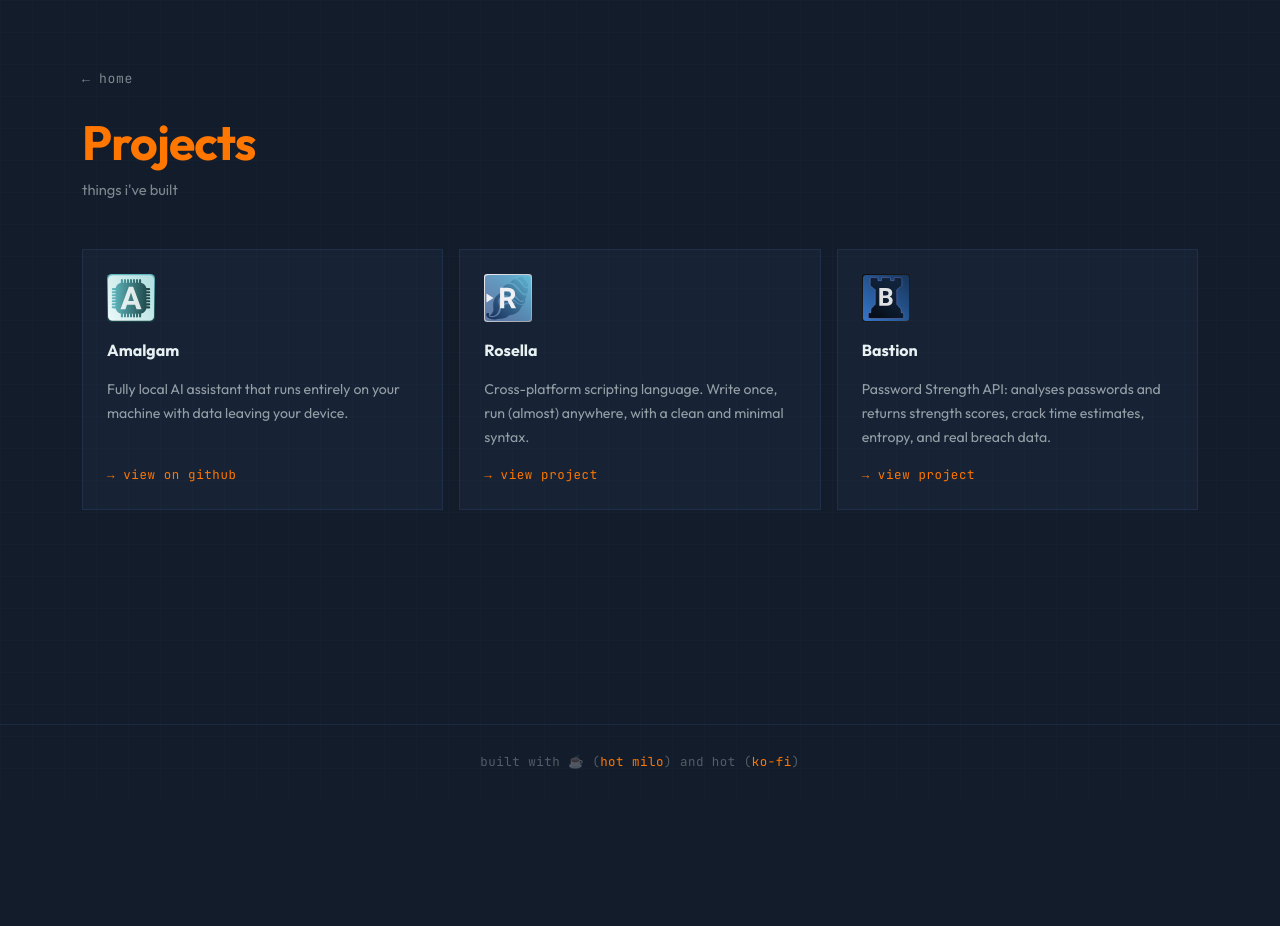
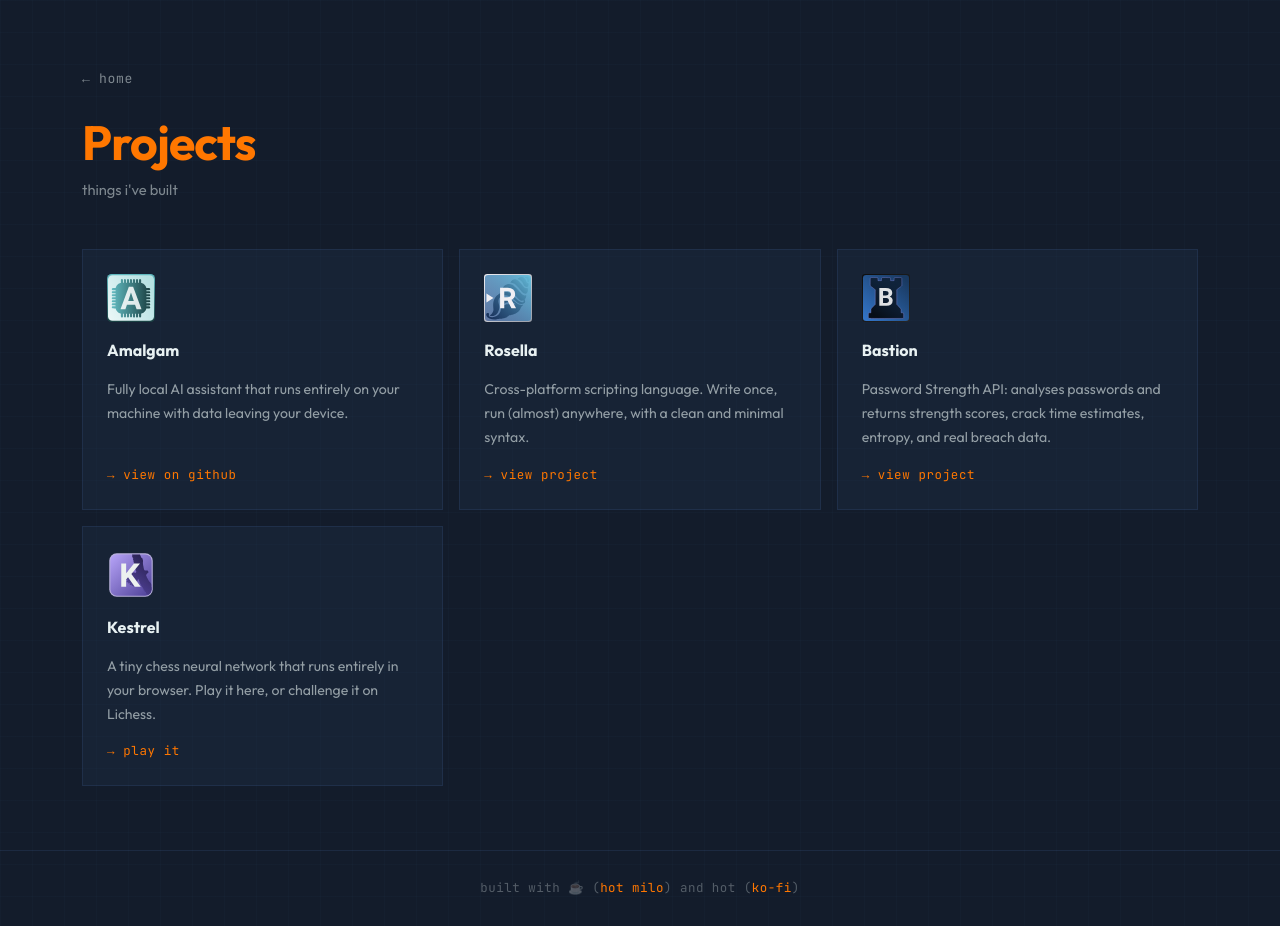
Before and after one commit to eande171/eande171.github.io, a plain HTML site: page projects/index.html in a window 1280 px wide. Before the commit the page ends 800 px from the top, so only its background shows below. Drawn offline with nearby package versions, Linux system fonts and the light colour scheme.

Commit message:
Added Kestrel
Co-Authored-By: Claude Opus 5.5 <noreply@anthropic.com>

```diff
--- a/projects/index.html
+++ b/projects/index.html
@@ -79,6 +79,16 @@
                         </a>
                     </div>
 
+                    <!-- Project: Kestrel -->
+                    <div class="col-12 col-sm-6 col-lg-4" data-aos="fade-in" data-aos-delay="400">
+                        <a href="https://eande171.github.io/kestrel/" class="project-card text-decoration-none">
+                            <img class="project-card-logo" src="media/kestrel.svg" alt="Kestrel Logo">
+                            <p class="project-card-title">Kestrel</p>
+                            <p class="project-card-desc">A tiny chess neural network that runs entirely in your browser. Play it here, or challenge it on Lichess.</p>
+                            <span class="project-card-link">→ play it</span>
+                        </a>
+                    </div>
+
                 </div>
             </div>
         </main>
```
Also changed, not shown: projects/media/kestrel.svg (added).
